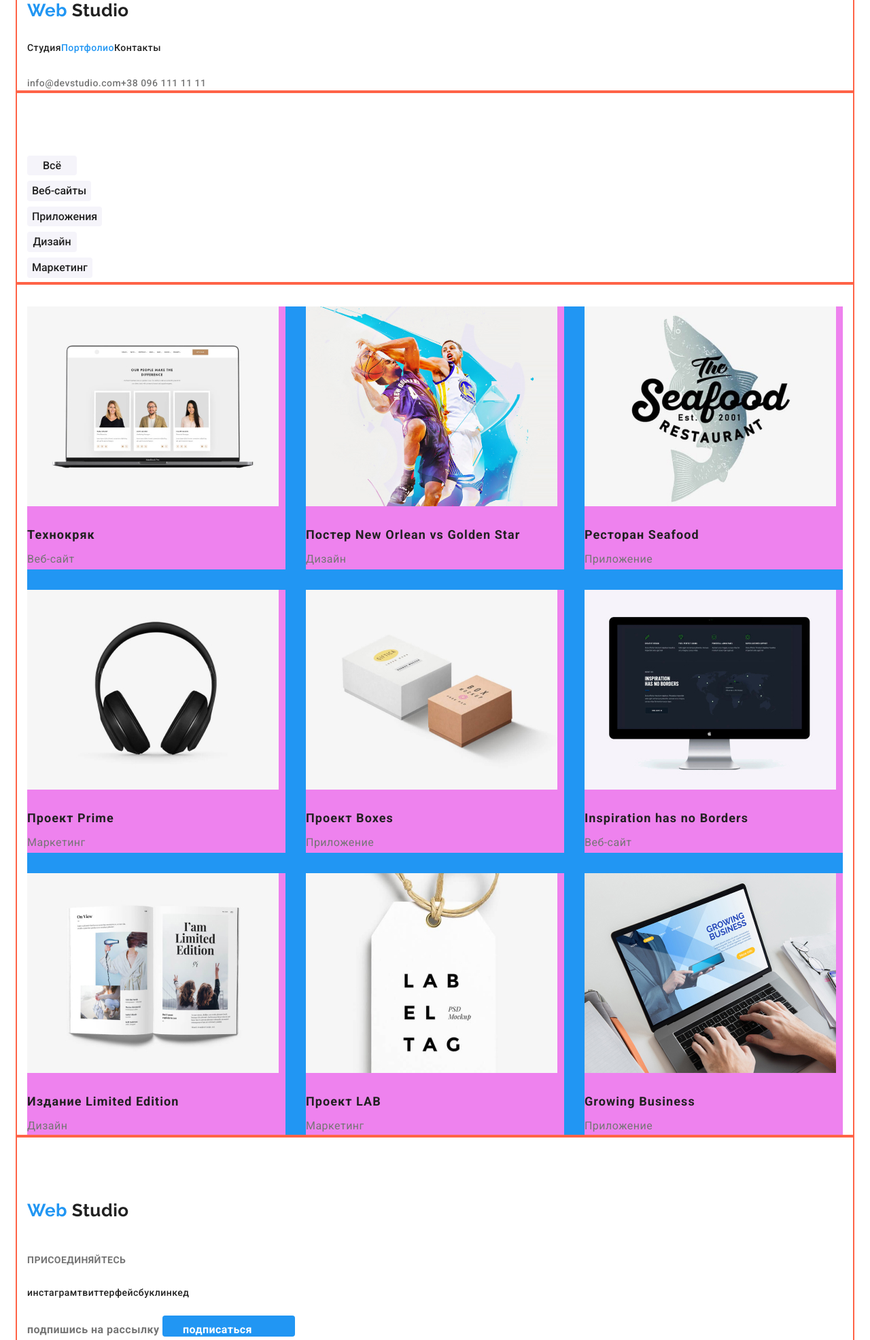
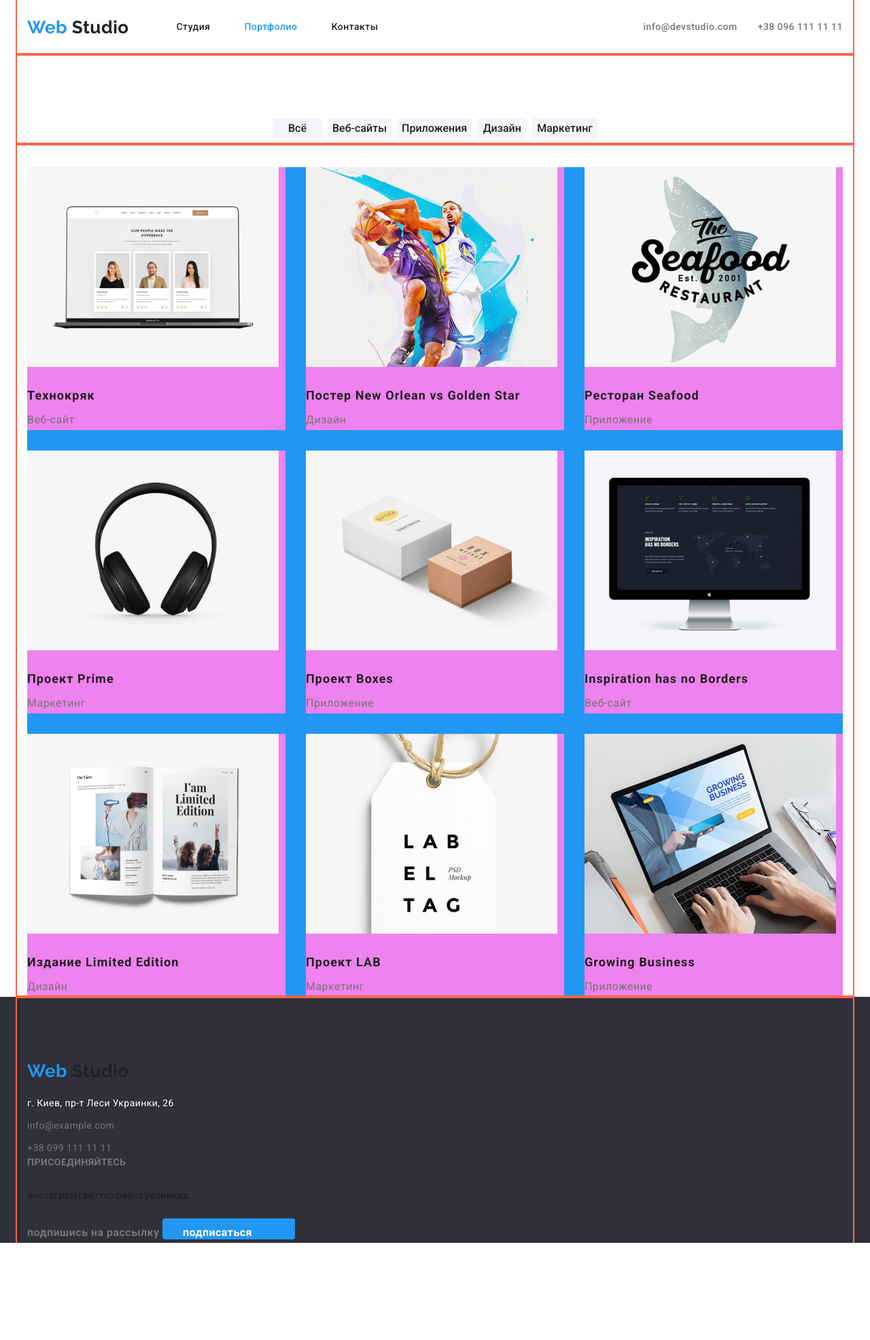
Before and after one commit to Eugene-36/goit-markup-hw-03, a plain HTML site: page portfolio.html in a window 1280 px wide. Shown: the whole page at 68% size. After the commit the page ends 1829 px from the top, so only its background shows below. Drawn offline with Linux system fonts and the light colour scheme.

Commit message:
Добавляет списки

```diff
--- a/portfolio.html
+++ b/portfolio.html
@@ -10,133 +10,150 @@
 </head>
 <body>
     <!--Шапка-->
-    <div class="container-head">
         <header class="page-header">
-        <nav>
+            <div class="container-head nav-info">
+        <nav class="navigation">
             <a href="./index.html" class="logo link-underline">Web <span class="color-logo">Studio</span></a>
 
             <ul class="site-nav list">
-                <li><a href="./index.html" class="link link-underline">Студия</a></li>
-                <li><a href="./portfolio.html" class="link current link-underline">Портфолио</a></li>
-                <li><a href="" class="link link-underline">Контакты</a></li>
+                <li class="item"><a href="./index.html" class="link link-underline">Студия</a></li>
+                <li class="item"><a href="./portfolio.html" class="link current link-underline">Портфолио</a></li>
+                <li class="item"><a href="" class="link link-underline">Контакты</a></li>
             </ul>
         </nav>
-            <ul class="contact-info list text">
-                <li><a href="mailto:info@devstudio.com" class=" link-underline text-light">info@devstudio.com</a></li>
-                <li><a href="tell:+380961111111" class=" link-underline text-light">+38 096 111 11 11</a></li>
+            <ul class="contact-info list text new-address">
+                <li class="item"><a href="mailto:info@devstudio.com" class=" link-underline text-light">info@devstudio.com</a></li>
+                <li class="item"><a href="tell:+380961111111" class=" link-underline text-light">+38 096 111 11 11</a></li>
             </ul>
+        </div>
         </header>
-    </div>
 
     <!--Основная часть-->
 
-<section class="section"hidden="true">
+<!-- <section class="section" hidden="true">
     <h1 class="section-title">Контет страницы Portfolio</h1>
-</section>
+</section> -->
 
     <!--Основной контент-->
 <section class="section color">
 <div class="container">
-    <ul class="list">
-        <li><button type="button" class="button-appearance">Всё</button></li>
-        <li><button type="button" class="button-appearance">Веб-сайты</button></li>
-        <li><button type="button" class="button-appearance">Приложения</button></li>
-        <li><button type="button" class="button-appearance">Дизайн</button></li>
-        <li><button type="button" class="button-appearance">Маркетинг</button></li>
+    <ul class="list filter">
+        <li class="filter-bt"><button type="button" class="button-appearance">Всё</button></li>
+        <li  class="filter-bt"><button type="button" class="button-appearance">Веб-сайты</button></li>
+        <li  class="filter-bt"><button type="button" class="button-appearance">Приложения</button></li>
+        <li  class="filter-bt"><button type="button" class="button-appearance">Дизайн</button></li>
+        <li  class="filter-bt"><button type="button" class="button-appearance">Маркетинг</button></li>
     </ul>
  </div>
 <div class="container maine">
     <div class="flex-container list">
-        <div class="flex-element">
+<div class="flex-element">
 <ul class="list">
     <li>
        <img src="./img/team-work/work-exampels-one.jpg" width="370" alt="фото ноутбука с командой на главном экране">
         <h2 class="section-title-style">Технокряк</h2>
         <p class="section-title-info">Веб-сайт</p>
     </li>
+</ul>
 </div>
 <div class="flex-element">
+ <ul class="list">
     <li>
         <img src="./img/team-work/work-exampels-two.jpg" width="370" alt="баскетбольный матч">
         <h2 class="section-title-style">Постер New Orlean vs Golden Star</h2>
         <p class="section-title-info">Дизайн</p>
     </li>
+</ul>
 </div>
 <div class="flex-element">
+<ul class="list">
     <li>
        <img src="./img/team-work/work-exampels-three.jpg" width="370" alt="фото-лого рыбы">
        <h2 class="section-title-style">Ресторан Seafood</h2>
        <p class="section-title-info">Приложение</p>
     </li>
+</ul>
 </div>
 <div class="flex-element">
+<ul class="list">
     <li>
         <img src="./img/team-work/work-exampels-four.jpg" width="370" alt="фото наушников">
         <h2 class="section-title-style">Проект Prime</h2>
         <p class="section-title-info">Маркетинг</p>
     </li>
+</ul>
 </div>
 <div class="flex-element">
+<ul class="list">
     <li>
         <img src="./img/team-work/work-exampels-five.jpg" width="370" alt="фото двух коробок">
         <h2 class="section-title-style">Проект Boxes</h2>
         <p class="section-title-info">Приложение</p>
     </li>
+</ul>
 </div>
 <div class="flex-element">
+<ul class="list">
     <li>
         <img src="./img/team-work/work-exampels-six.jpg" width="370" alt="фото манитора">
         <h2 class="section-title-style">Inspiration has no Borders</h2>
         <p class="section-title-info">Веб-сайт</p>
     </li>
+</ul>
 </div>
 <div class="flex-element">
+<ul class="list">
     <li>
         <img src="./img/team-work/work-exampels-seven.jpg" width="370" alt="фото книги в открытом виде">
         <h2 class="section-title-style">Издание Limited Edition</h2>
         <p class="section-title-info">Дизайн</p>
     </li>
+</ul>
 </div>
 <div class="flex-element">
+<ul class="list">
     <li>
         <img src="./img/team-work/work-exampels-eight.jpg" width="370" alt="фото лейбла">
         <h2 class="section-title-style">Проект LAB</h2>
         <p class="section-title-info">Маркетинг</p>
     </li>
+</ul>
 </div>
 <div class="flex-element">
+<ul class="list">
     <li>
         <img src="./img/team-work/work-exampels-ten.jpg" width="370" alt="фото ноутбука">
         <h2 class="section-title-style">Growing Business</h2>
         <p class="section-title-info">Приложение</p>
     </li>
+</ul>
 </div>
- </ul>
 </div>
 </div>
 </section>
     <!--Подвал-->
-    <footer>
+    <footer class="color-abyss">
         <div class="container">
         <a href="" class="logo link-underline">Web <span class="color-logo">Studio</span></a>
 <address>
      <ul  class="list">
-        <li><a href="https://goo.gl/maps/ugacKDVcA76BD8qYA" target="_blank" class="link-underline-address" >г. Киев, пр-т Леси Украинки, 26</a></li>
+        <li class="location"><a href="https://goo.gl/maps/ugacKDVcA76BD8qYA" target="_blank" class="link-underline-address" >г. Киев, пр-т Леси Украинки, 26</a></li>
     </ul>
 </address>
-    <ul class="contact-info list">
-       <li><a href="mailto:info@devstudio.com" class="contact-info-color link-underline">info@example.com</a></li>
-       <li><a href="tell:+380961111111" class="contact-info-color link-underline">+38 099 111 11 11</a></li>
+    <ul class="contact-info-new list">
+       <li class="detailes"><a href="mailto:info@devstudio.com" class="contact-info-color link-underline">info@example.com</a></li>
+       <li class="detailes"><a href="tell:+380961111111" class="contact-info-color link-underline">+38 099 111 11 11</a></li>
     </ul>
 
-
+    <div class="basment">
      <b class="call-to-act">присоединяйтесь</b>
-     <ul class="list site-nav">
-         <li><a href="" aria-label="Ссылка на инстаграм" class="link-underline link">инстаграм</a></li>
-         <li><a href="" aria-label="Ссылка на твиттер" class="link-underline link">твиттер</a></li>
-         <li><a href="" aria-label="Ссылка на фейсбук" class="link-underline link">фейсбук</a></li>
-         <li><a href="" aria-label="Ссылка на линкед" class="link-underline link">линкед</a></li>
+     <ul class="list site-nav social-network">
+         <li class="social-net"><a href="" aria-label="Ссылка на инстаграм" class="link-underline link">инстаграм</a></li>
+         <li class="social-net"><a href="" aria-label="Ссылка на твиттер" class="link-underline link">твиттер</a></li>
+         <li class="social-net"><a href="" aria-label="Ссылка на фейсбук" class="link-underline link">фейсбук</a></li>
+         <li class="social-net"><a href="" aria-label="Ссылка на линкед" class="link-underline link">линкед</a></li>
      </ul>
+    </div>
      <div>
         <b>подпишись на рассылку</b>
         <a href="" class="button primary link-underline">подписаться</a>
```
